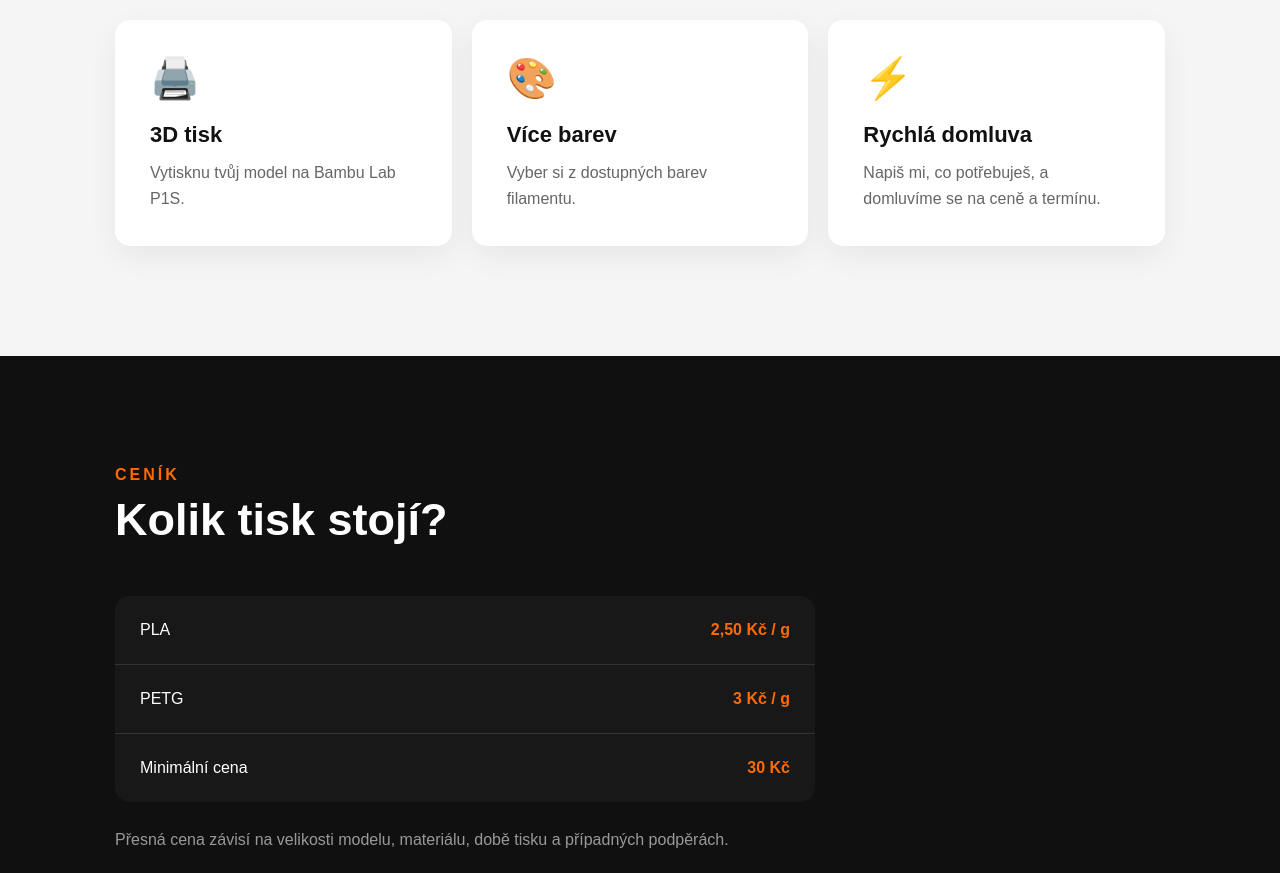
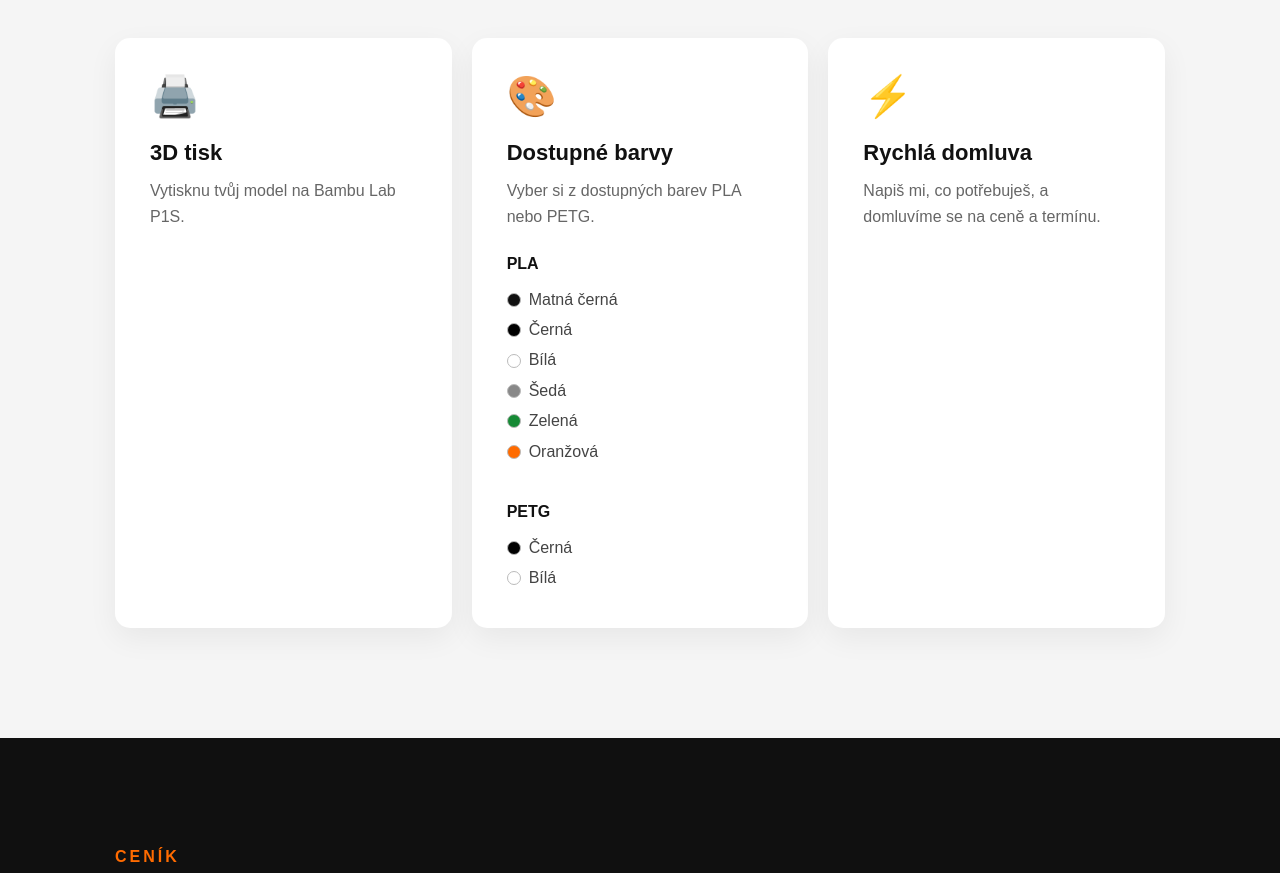
Before and after one commit to abirner2010-ship-it/3dprint, a plain HTML site: page index.html in a window 1280 px wide. Shown: the part 1020-1893 px from the top of the page. Drawn offline with Linux system fonts and the light colour scheme.

Commit message:
Update index.html

````diff
--- a/index.html
+++ b/index.html
@@ -1,3 +1,6 @@
+
+
+  ```html
 <!DOCTYPE html>
 <html lang="cs">
 <head>
@@ -269,6 +272,71 @@
             color: #666;
 
             line-height: 1.6;
+        }
+
+        /* =========================
+           BARVY FILAMENTU
+        ========================== */
+
+        .colors-list {
+            margin-top: 20px;
+
+            color: #444;
+
+            line-height: 1.9;
+        }
+
+        .colors-title {
+            font-weight: bold;
+
+            color: #111;
+
+            margin-bottom: 5px;
+        }
+
+        .color-item {
+            display: flex;
+
+            align-items: center;
+
+            gap: 8px;
+        }
+
+        .color-dot {
+            width: 14px;
+            height: 14px;
+
+            border-radius: 50%;
+
+            display: inline-block;
+
+            border: 1px solid #bbb;
+
+            flex-shrink: 0;
+        }
+
+        .matte-black {
+            background: #111;
+        }
+
+        .black {
+            background: #000;
+        }
+
+        .white {
+            background: #fff;
+        }
+
+        .gray {
+            background: #888;
+        }
+
+        .green {
+            background: #168a35;
+        }
+
+        .orange {
+            background: #ff6b00;
         }
 
         /* =========================
@@ -619,13 +687,67 @@
                     <div class="icon">🎨</div>
 
                     <h3>
-                        Více barev
+                        Dostupné barvy
                     </h3>
 
                     <p>
                         Vyber si z dostupných
-                        barev filamentu.
+                        barev PLA nebo PETG.
                     </p>
+
+                    <div class="colors-list">
+
+                        <div class="colors-title">
+                            PLA
+                        </div>
+
+                        <div class="color-item">
+                            <span class="color-dot matte-black"></span>
+                            Matná černá
+                        </div>
+
+                        <div class="color-item">
+                            <span class="color-dot black"></span>
+                            Černá
+                        </div>
+
+                        <div class="color-item">
+                            <span class="color-dot white"></span>
+                            Bílá
+                        </div>
+
+                        <div class="color-item">
+                            <span class="color-dot gray"></span>
+                            Šedá
+                        </div>
+
+                        <div class="color-item">
+                            <span class="color-dot green"></span>
+                            Zelená
+                        </div>
+
+                        <div class="color-item">
+                            <span class="color-dot orange"></span>
+                            Oranžová
+                        </div>
+
+                        <br>
+
+                        <div class="colors-title">
+                            PETG
+                        </div>
+
+                        <div class="color-item">
+                            <span class="color-dot black"></span>
+                            Černá
+                        </div>
+
+                        <div class="color-item">
+                            <span class="color-dot white"></span>
+                            Bílá
+                        </div>
+
+                    </div>
 
                 </div>
 
@@ -825,3 +947,4 @@
 
 </body>
 </html>
+```
````
